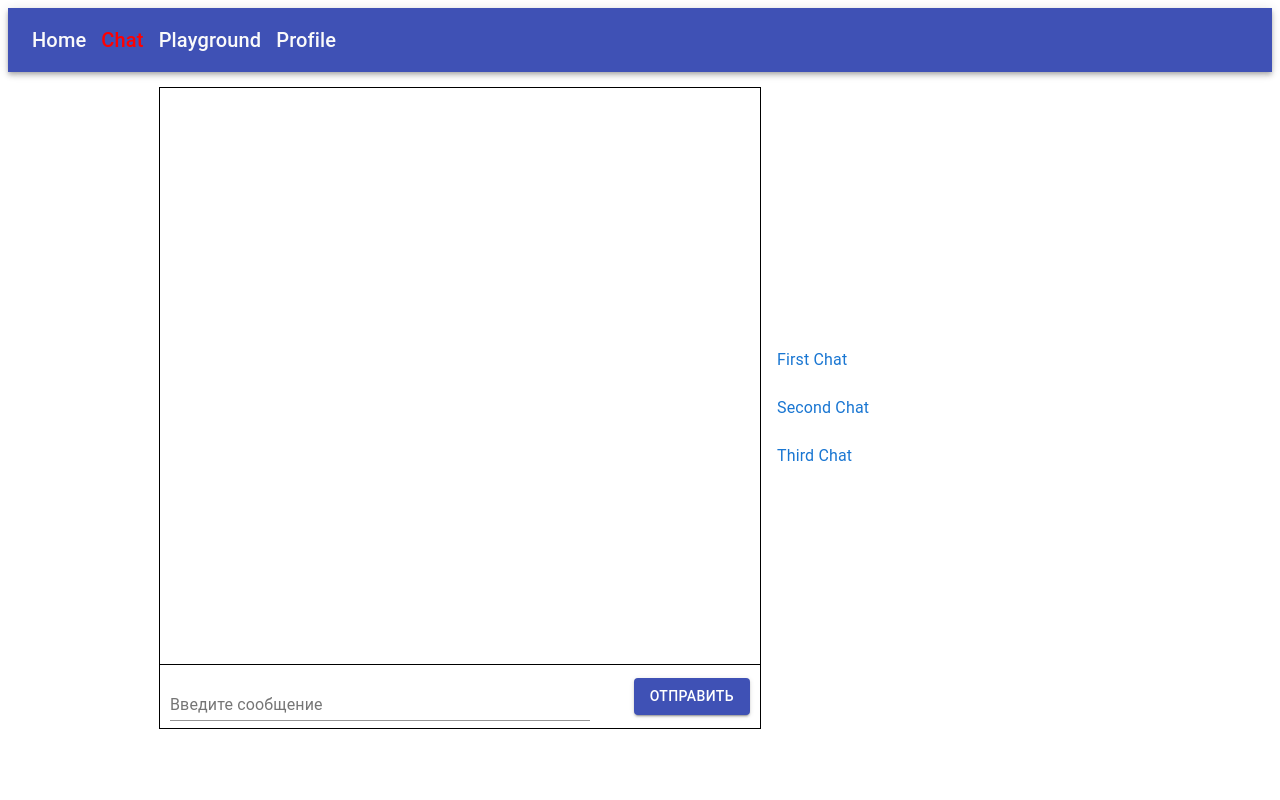
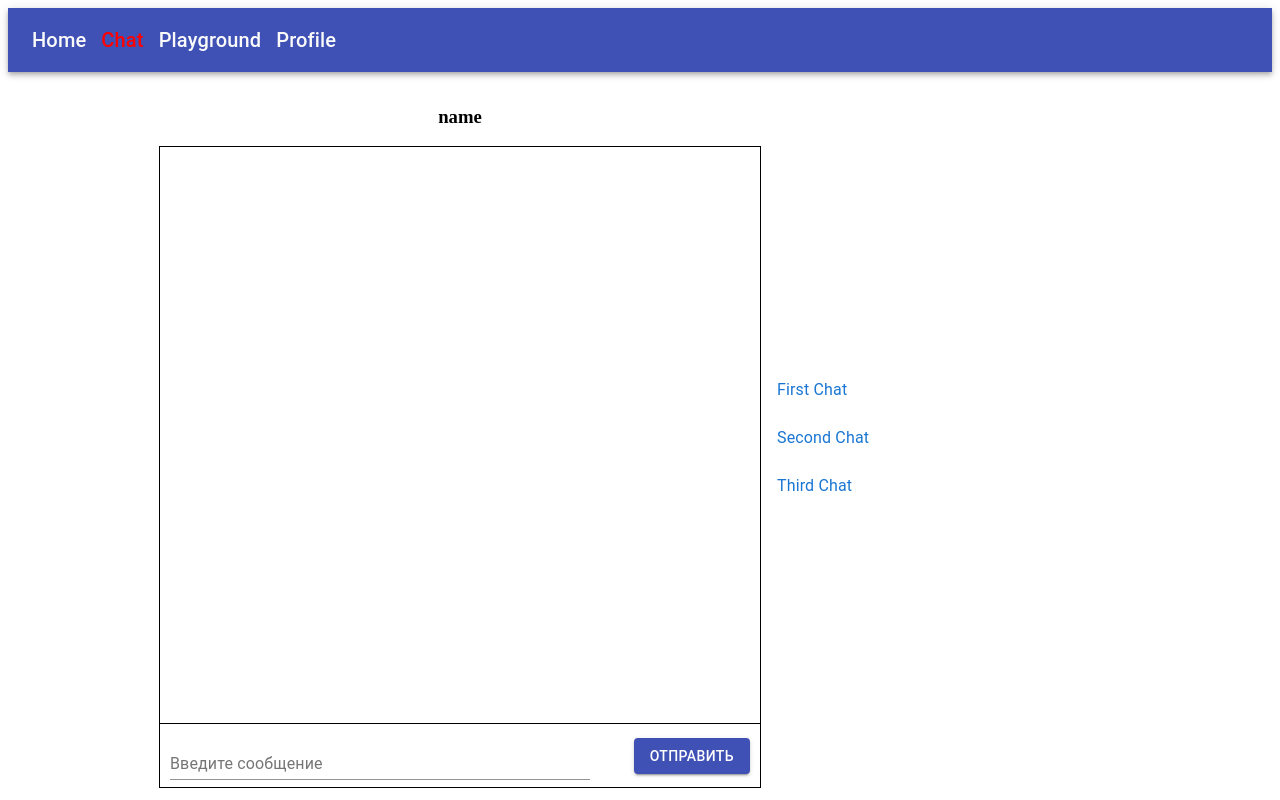
Before and after one commit to nikita1984/reactHomeWork_4, a React (Create React App) app: page /chat in a window 1280 px wide. Built offline with nearby package versions, Linux system fonts and the light colour scheme.

Commit message:
create h3-chatName

```diff
--- a/src/Chat/index.js
+++ b/src/Chat/index.js
@@ -19,6 +19,10 @@ const useStyles = makeStyles((theme) => ({
     border: "1px solid black",
     display: "flex",
     flexDirection: "column",
+  },
+
+  h3: {
+    textAlign: "center",
   },
 }));
 
@@ -52,12 +56,18 @@ function Chat() {
   }, [messagesArray]);
 
   return (
-    <div className={classes.chatWrapper}>
-      <div className={classes.componentWrapper}>
-        <MessageList messagesArray={messagesArray} />
-        <MessageInput onSendMessage={onSendMessage} />
+    <div>
+
+      <div className={classes.chatWrapper}>
+        <div>
+          <h3 className={classes.h3}>name</h3>
+          <div className={classes.componentWrapper}>
+            <MessageList messagesArray={messagesArray} />
+            <MessageInput onSendMessage={onSendMessage} />
+          </div>
+        </div>
+        <FolderList chatsAray={chatsAray}></FolderList>
       </div>
-      <FolderList chatsAray={chatsAray}></FolderList>
     </div>
   );
 }
```
